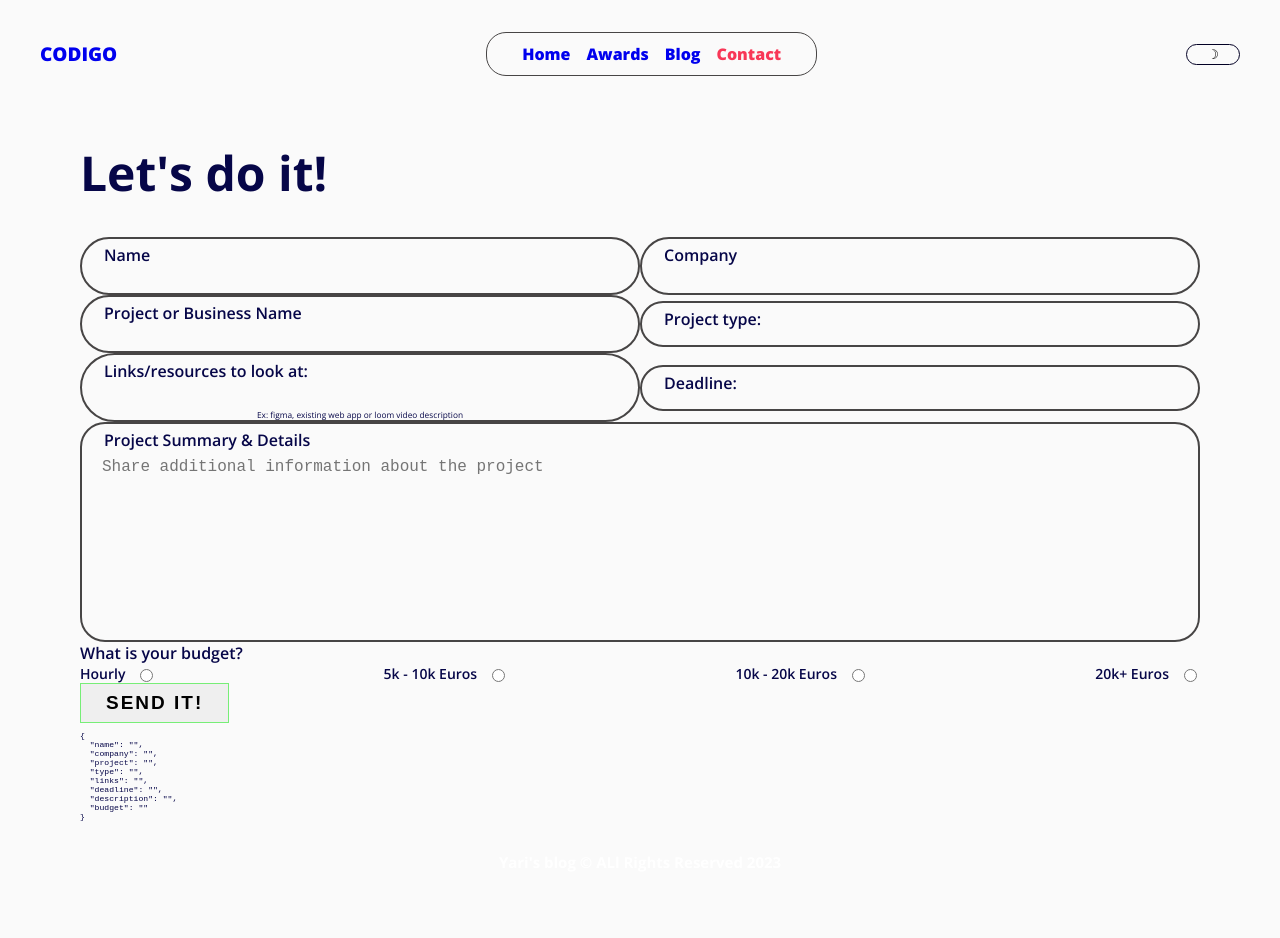
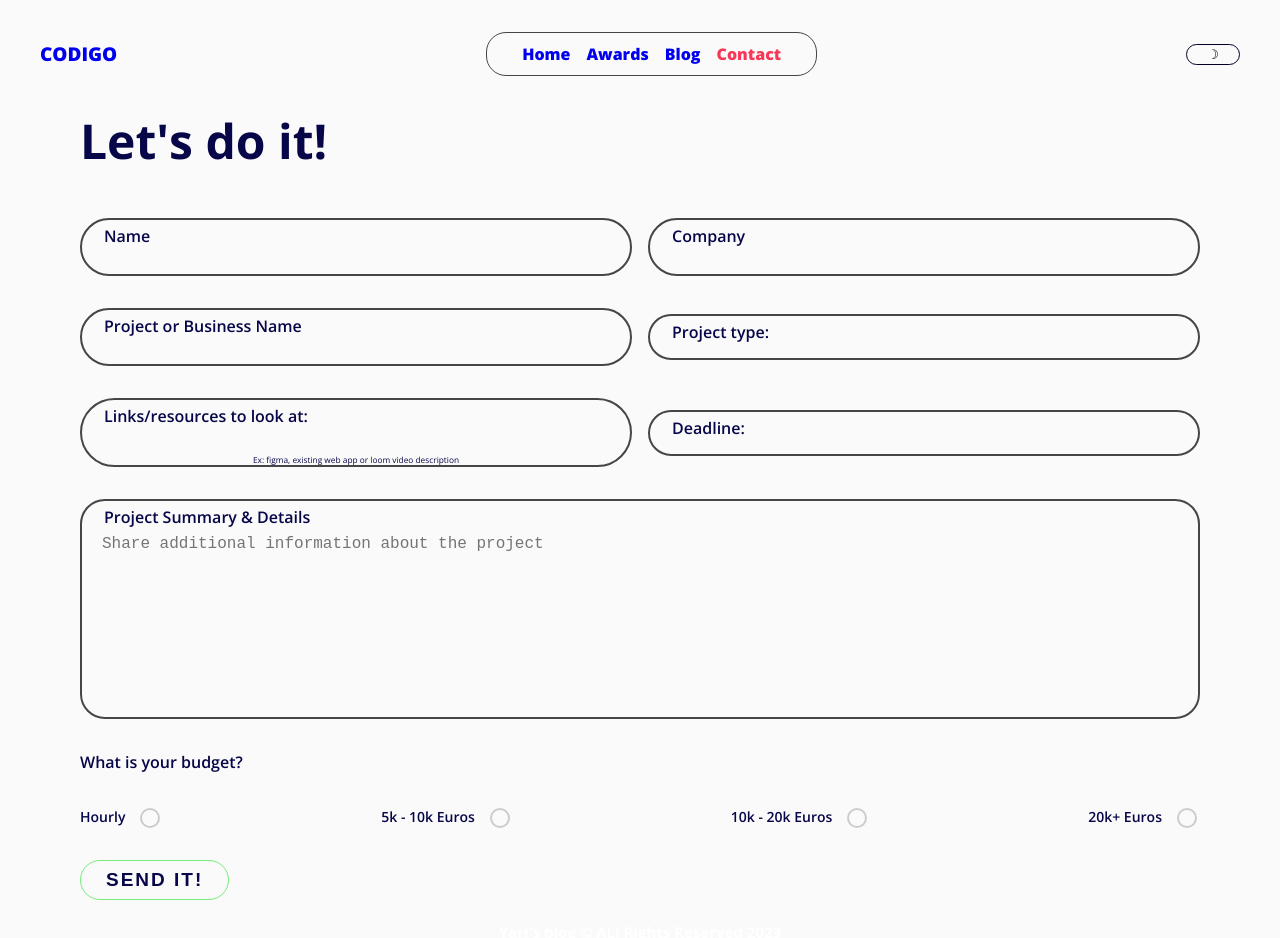
Before and after one commit to Yariandres/nuxt-personal-blog, a Nuxt app: page /contact in a window 1280 px wide. Shown: the top 938 px of the page. Before the commit the page ends 894 px from the top, so only its background shows below. Built offline with nearby package versions, Linux system fonts and the light colour scheme; a web font is replaced by a local one.

Commit message:
adds styled project contact form

```diff
--- a/components/Base/RadioInput.vue
+++ b/components/Base/RadioInput.vue
@@ -18,6 +18,7 @@ defineProps<{
   modelValue: string | number;
   value: string | number;
 }>();
+
 </script>
 
 <style lang="scss" module>
@@ -32,4 +33,34 @@ defineProps<{
   color: inherit;
 
 }
+
+input[type="radio"] {
+  -webkit-appearance: none;
+  -moz-appearance: none;
+  appearance: none;
+  border-radius: 50%;
+  width: 20px;
+  height: 20px;
+  border: 2px solid #ccc;
+  outline: none;
+  transition: border-color 0.2s;
+}
+
+input[type="radio"]:checked {
+  border-color: var(--text-color-active);
+}
+
+input[type="radio"]:checked::before {
+  content: "";
+  display: block;
+  width: 10px;
+  height: 10px;
+  margin: 3px;
+  border-radius: 50%;
+  background-color: var(--text-color-active);
+}
+
+.label-color-active {
+  color: var(--text-color-active) !important;
+}
 </style>
--- a/components/HomeHero.vue
+++ b/components/HomeHero.vue
@@ -111,6 +111,7 @@ $lines: #757474;
   p:nth-child(2) {
     @include animation('type2 .5s steps(60, end) 3.7s');
   }
+
   @include animation('on .6s ease-in-out 3.7s forwards');
 
   .button {
--- a/components/Layout/FlexRow.vue
+++ b/components/Layout/FlexRow.vue
@@ -5,7 +5,13 @@
 </template>
 
 <script setup lang="ts">
+const props = defineProps<{
+  gap?: number
+}>()
 
+const style = computed(() => {
+  return props.gap ? `${props.gap}rem` : 'none';
+});
 </script>
 
 <style lang="scss" module>
@@ -14,6 +20,7 @@
   flex-direction: row;
   justify-content: space-between;
   align-items: center;
+  gap: v-bind(style);
 
   @media (max-width: 768px) {
     flex-direction: column;
--- a/pages/contact/index.vue
+++ b/pages/contact/index.vue
@@ -1,9 +1,11 @@
 <template>
   <div :class="$style['base-container']">
+    <LayoutFlexColumn :gap="4.5">
       <h1 :class="$style['heading']">Let's do it!</h1>
+      <form @onsubmit.prevent="handleSubmit">
+        <LayoutFlexColumn :gap="3.2">
 
-    <form @onsubmit.prevent="handleSubmit">
-      <LayoutFlexRow>
+          <LayoutFlexRow :gap="1.6">
             <BaseTextInput
               :label="'Name'"
               :id="'name'"
@@ -19,14 +21,13 @@
             />
           </LayoutFlexRow>
 
-      <LayoutFlexRow>
+          <LayoutFlexRow :gap="1.6">
             <BaseTextInput
               :label="'Project or Business Name'"
               :id="'project'"
               type="text"
               v-model="useDetails.project"
             />
-
             <BaseSelectInput
               :label="'Project type'"
               :id="'type'"
@@ -38,10 +39,9 @@
                 'Other'
               ]"
             />
-
           </LayoutFlexRow>
 
-      <LayoutFlexRow>
+          <LayoutFlexRow :gap="1.6">
             <BaseTextInput
               :label="'Links/resources to look at:'"
               :id="'links'"
@@ -52,7 +52,6 @@
                 <small :class="$style['text-center']">Ex: figma, existing web app or loom video description</small>
               </template>
             </BaseTextInput>
-
 
             <BaseSelectInput
               :label="'Deadline'"
@@ -78,13 +77,13 @@
           />
 
           <p :class="$style['label-primary']">What is your budget?</p>
-      <LayoutFlexRow>
+          <LayoutFlexRow :gap="1.6">
             <BaseRadioInput
               type="radio"
               :label="'Hourly'"
               :id="'budget-1'"
               v-model="useDetails.budget"
-          :value="0"
+              :value="'hourly'"
               name="budget"
             />
 
@@ -93,7 +92,7 @@
               :label="'5k - 10k Euros'"
               :id="'budget-2'"
               v-model="useDetails.budget"
-          :value="1"
+              :value="'5k - 10k'"
               name="budget"
             />
 
@@ -102,7 +101,7 @@
               :label="'10k - 20k Euros'"
               :id="'budget-3'"
               v-model="useDetails.budget"
-          :value="2"
+              :value="'10k - 20k'"
               name="budget"
             />
 
@@ -111,17 +110,17 @@
               :label="'20k+ Euros'"
               :id="'budget-4'"
               v-model="useDetails.budget"
-          :value="3"
+              :value="'20k+'"
               name="budget"
             />
           </LayoutFlexRow>
 
-      <div>
+          <div :class="$style['btn-container']">
             <button type="submit" :class="$style['button']"></button>
           </div>
+        </LayoutFlexColumn>
       </form>
-
-    <pre>{{ useDetails }}</pre>
+  </LayoutFlexColumn>
   </div>
 </template>
 
@@ -144,12 +143,14 @@ const handleSubmit = () => {
 }
 </script>
 
-<style lang="scss" module scoped>
+<style lang="scss" module>
 .base-container {
   padding-inline: var(--space-400);
 }
 .heading {
   font-size: 4.8rem;
+  margin: 0;
+  padding: 0;
 }
 
 .text-center {
@@ -163,9 +164,17 @@ const handleSubmit = () => {
   margin: 0;
   padding: 0;
 }
+
+.btn-container {
+  display: flex;
+  align-items: center;
+
     .button {
+      background-color: transparent;
+      color: inherit;
       border: 0;
       border: 1px solid var(--text-color-active);
+      border-radius: 2rem;
       letter-spacing: 2px;
       padding: .8rem 2.5rem;
       font-size: 1.9rem;
@@ -182,9 +191,8 @@ const handleSubmit = () => {
       border:1px solid var(--text-color-red-0);
       transition: color .5s ;
 
-
       &:before {
-        content: "Let's gooooo!";
+        content: "Booom!";
       }
     }
 
@@ -192,4 +200,6 @@ const handleSubmit = () => {
       text-align: center;
     }
   }
+}
+
 </style>
```
Lines whose indentation alone changed are shown as unchanged.
